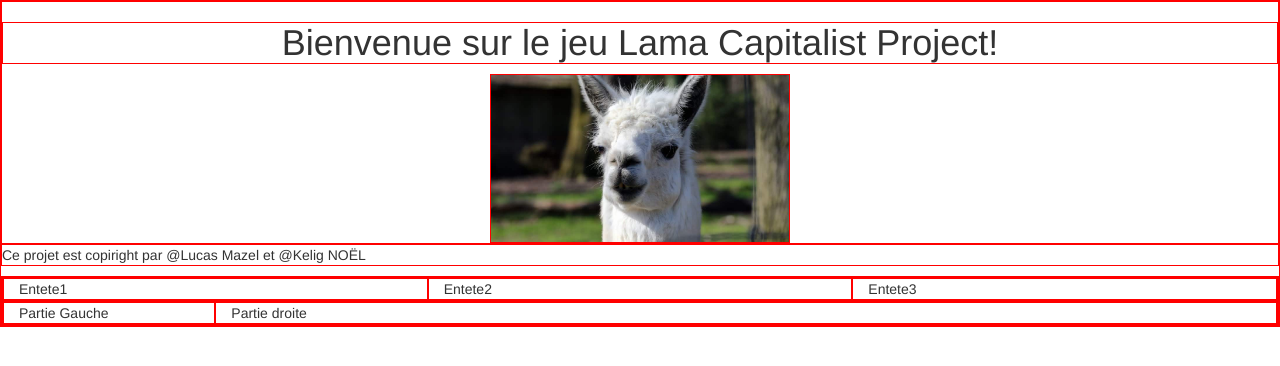
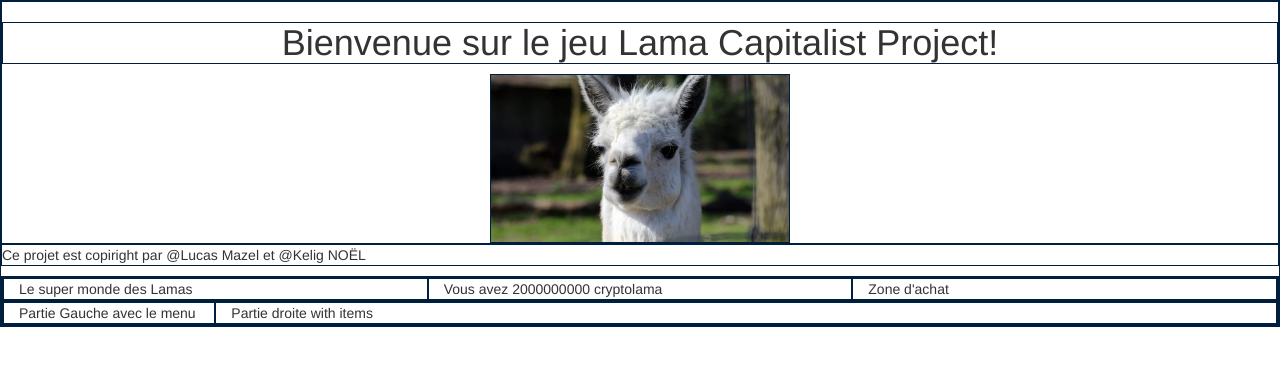
Before and after one commit to lulumaz/lama-capitalist-front, an Angular app: page / in a window 1280 px wide. Shown: the top 366 px of the page. Built offline with nearby package versions, Linux system fonts and the light colour scheme.

Commit message:
Feat : Add word ts
Kelig go to page end 23 need fix in module .world

```diff
--- a/src/app/app.component.css
+++ b/src/app/app.component.css
@@ -1,3 +1,3 @@
 * {
-    border: 1px solid red;
+    border: 0.5px solid #001f3f;
   }
--- a/src/app/app.component.html
+++ b/src/app/app.component.html
@@ -9,13 +9,13 @@
 
   <div class="container-fluid">
     <div class="row">
-      <div class="col-md-4">Entete1</div>
-      <div class="col-md-4">Entete2</div>
-      <div class="col-md-4">Entete3</div>
+      <div class="col-md-4">Le super monde des Lamas</div>
+      <div class="col-md-4">Vous avez {{cryptolama}} cryptolama </div>
+      <div class="col-md-4">Zone d'achat</div>
     </div>
     <div class="row">
-      <div class="col-md-2">Partie Gauche</div>
-      <div class="col-md-10">Partie droite</div>
+      <div class="col-md-2">Partie Gauche avec le menu</div>
+      <div class="col-md-10">Partie droite with items</div>
     </div>
   </div>
 </body>
--- a/src/app/app.component.ts
+++ b/src/app/app.component.ts
@@ -8,4 +8,5 @@ import { Component } from '@angular/core';
 export class AppComponent {
   title = 'Lama Capitalist Project';
   auteurs= ["@Lucas Mazel","@Kelig NOËL"]
+  cryptolama= 2000000000;
 }
--- a/src/app/app.module.ts
+++ b/src/app/app.module.ts
@@ -2,10 +2,12 @@ import { BrowserModule } from '@angular/platform-browser';
 import { NgModule } from '@angular/core';
 
 import { AppComponent } from './app.component';
+import { ProductComponent } from './product/product.component';
 
 @NgModule({
   declarations: [
-    AppComponent
+    AppComponent,
+    ProductComponent
   ],
   imports: [
     BrowserModule
--- a/src/app/restservice.service.ts
+++ b/src/app/restservice.service.ts
@@ -1,4 +1,7 @@
 import { Injectable } from '@angular/core';
+import { HttpClient } from '@angular/common/http'
+
+// import { World, Pallier, Product } from './world';
 
 @Injectable({
   providedIn: 'root'
```
Also changed, not shown: word.ts (added, +48 -0 lines).
